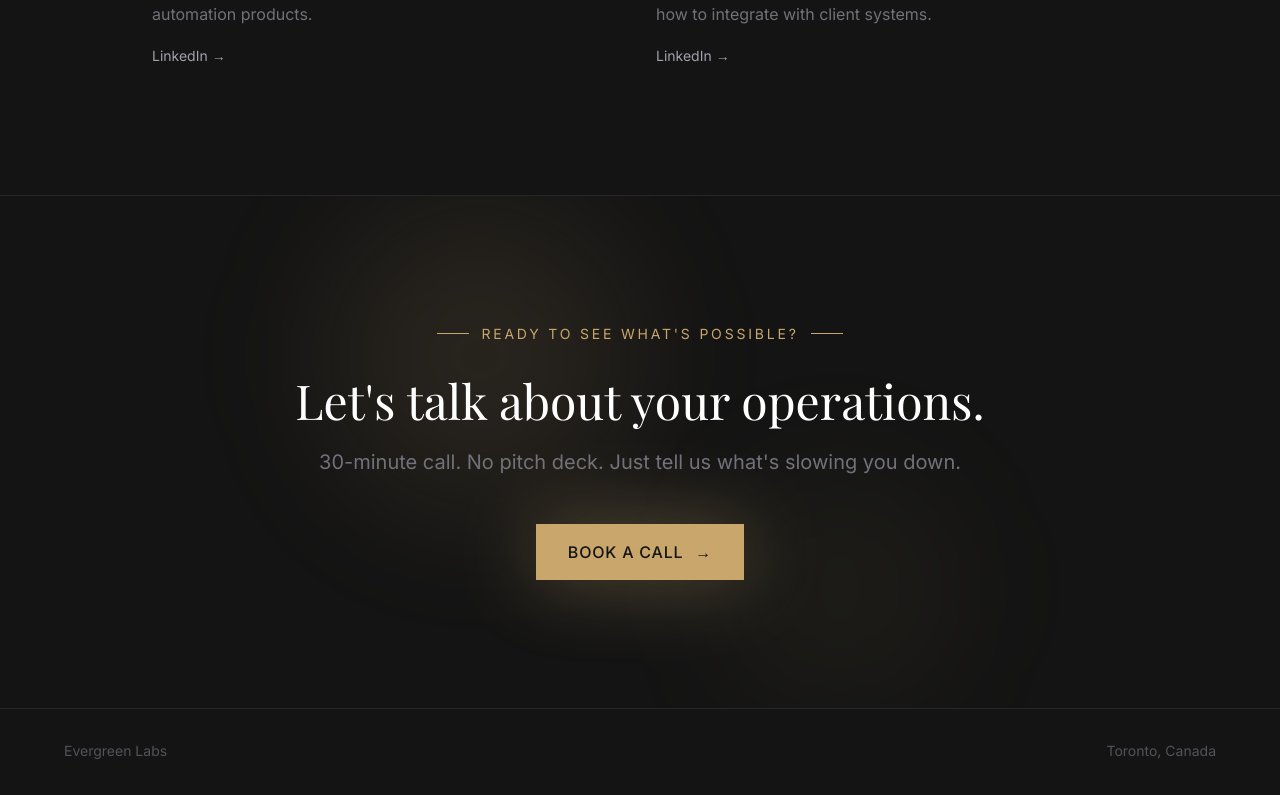
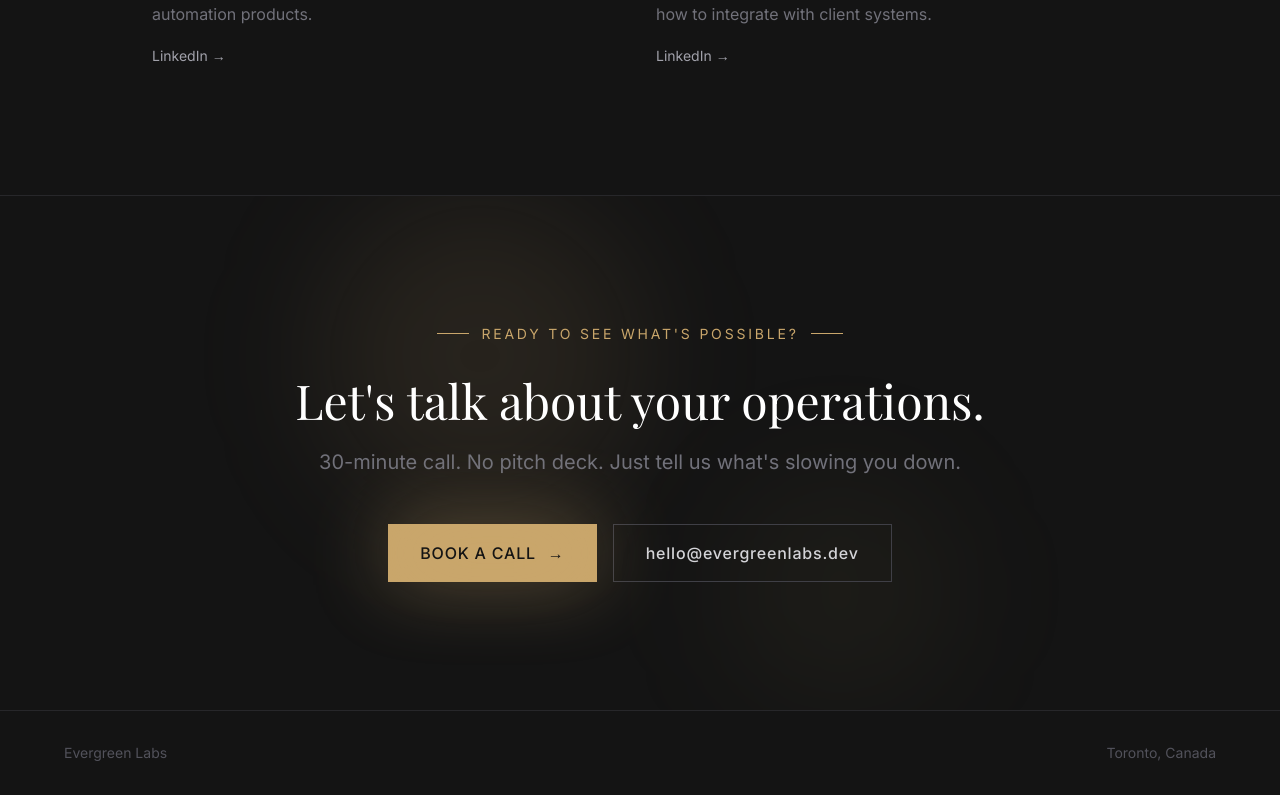
Before and after one commit to AnasKhan0607/sk-labs, a Next.js app: page /sk-labs/ in a window 1280 px wide. Shown: the part 4591-5386 px from the top of the page. Built offline with nearby package versions, Linux system fonts and the light colour scheme; a web font is replaced by a local one.

Commit message:
feat: Add Cal.com booking link (cal.com/sabih/30min)

```diff
--- a/app/page.tsx
+++ b/app/page.tsx
@@ -19,7 +19,9 @@ export default function Home() {
               <a href="#team" className="text-zinc-400 hover:text-white transition-colors">ABOUT</a>
             </div>
             <a
-              href="#contact"
+              href="https://cal.com/sabih/30min"
+              target="_blank"
+              rel="noopener noreferrer"
               className="relative px-5 py-2.5 border border-[#C9A66B] text-[#C9A66B] text-sm tracking-wider hover:bg-[#C9A66B] hover:text-[#141414] transition-all group"
             >
               <span className="absolute inset-0 bg-[#C9A66B]/20 blur-lg opacity-0 group-hover:opacity-100 transition-opacity" />
@@ -413,14 +415,24 @@ export default function Home() {
               30-minute call. No pitch deck. Just tell us what's slowing you down.
             </p>
 
+            <div className="flex flex-col sm:flex-row gap-4 justify-center">
               <a
-              href="mailto:hello@evergreenlabs.dev"
-              className="relative inline-flex items-center gap-3 px-8 py-4 bg-[#C9A66B] text-[#141414] font-medium tracking-wider hover:bg-[#D4B87A] transition-all group"
+                href="https://cal.com/sabih/30min"
+                target="_blank"
+                rel="noopener noreferrer"
+                className="relative inline-flex items-center justify-center gap-3 px-8 py-4 bg-[#C9A66B] text-[#141414] font-medium tracking-wider hover:bg-[#D4B87A] transition-all group"
               >
                 <span className="absolute inset-0 bg-[#C9A66B] blur-2xl opacity-40 group-hover:opacity-60 transition-opacity" />
                 <span className="relative">BOOK A CALL</span>
                 <span className="relative">→</span>
               </a>
+              <a
+                href="mailto:hello@evergreenlabs.dev"
+                className="inline-flex items-center justify-center gap-3 px-8 py-4 border border-zinc-700 text-zinc-300 font-medium tracking-wider hover:bg-zinc-800 transition-all"
+              >
+                hello@evergreenlabs.dev
+              </a>
+            </div>
           </motion.div>
         </div>
       </section>
```
Lines whose indentation alone changed are shown as unchanged.
